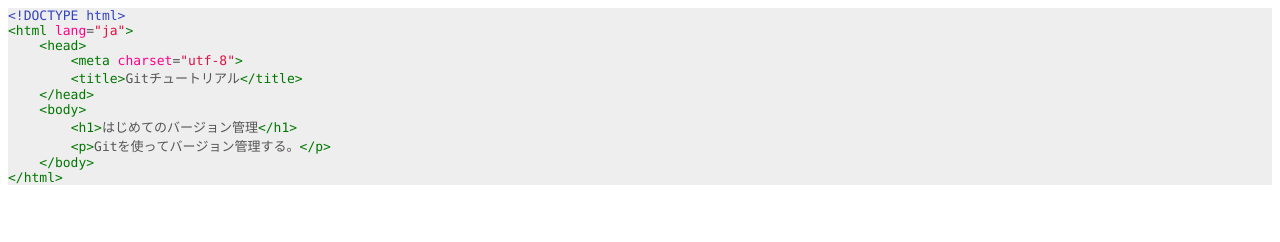
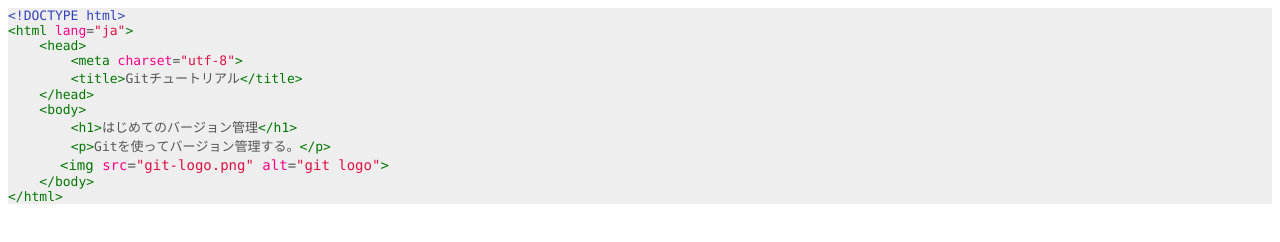
Before and after one commit to k7tanaka7/first-git, a plain HTML site: page index.html in a window 1280 px wide. Drawn offline with Linux system fonts and the light colour scheme.

Commit message:
add git-logo image

```diff
--- a/index.html
+++ b/index.html
@@ -10,12 +10,15 @@
     p.p1 {margin: 0.0px 0.0px 0.0px 0.0px; line-height: 18.0px; font: 13.0px Menlo; color: #3344bb; -webkit-text-stroke: #3344bb; background-color: #eeeeee}
     p.p2 {margin: 0.0px 0.0px 0.0px 0.0px; line-height: 18.0px; font: 13.0px Menlo; color: #007700; -webkit-text-stroke: #007700; background-color: #eeeeee}
     p.p3 {margin: 0.0px 0.0px 0.0px 0.0px; line-height: 18.0px; font: 13.0px Menlo; color: #555555; -webkit-text-stroke: #555555; background-color: #eeeeee}
+    p.p4 {margin: 0.0px 0.0px 0.0px 0.0px; line-height: 18.0px; font: 14.0px Menlo; color: #dd1144; -webkit-text-stroke: #dd1144; background-color: #eeeeee}
     span.s1 {font-kerning: none}
     span.s2 {font-kerning: none; color: #555555; -webkit-text-stroke: 0px #555555}
     span.s3 {font-kerning: none; color: #ff0088; -webkit-text-stroke: 0px #ff0088}
     span.s4 {font-kerning: none; color: #dd1144; -webkit-text-stroke: 0px #dd1144}
     span.s5 {font-kerning: none; color: #007700; -webkit-text-stroke: 0px #007700}
     span.s6 {font: 13.0px 'Hiragino Sans'; font-kerning: none}
+    span.s7 {font: 13.0px 'Hiragino Sans'; font-kerning: none; color: #007700; -webkit-text-stroke: 0px #007700}
+    span.Apple-tab-span {white-space:pre}
   </style>
 </head>
 <body>
@@ -28,6 +31,7 @@
 <p class="p2"><span class="s2"><span class="Apple-converted-space">    </span></span><span class="s1">&lt;body&gt;</span></p>
 <p class="p3"><span class="s1"><span class="Apple-converted-space">        </span></span><span class="s5">&lt;h1&gt;</span><span class="s6">はじめてのバージョン管理</span><span class="s5">&lt;/h1&gt;</span></p>
 <p class="p3"><span class="s1"><span class="Apple-converted-space">        </span></span><span class="s5">&lt;p&gt;</span><span class="s1">Git</span><span class="s6">を使ってバージョン管理する。</span><span class="s5">&lt;/p&gt;</span></p>
+<p class="p4"><span class="s7"><span class="Apple-tab-span">	</span>　　</span><span class="s5">&lt;img</span><span class="s2"> </span><span class="s3">src</span><span class="s2">=</span><span class="s1">"git-logo.png"</span><span class="s2"> </span><span class="s3">alt</span><span class="s2">=</span><span class="s1">"git logo"</span><span class="s5">&gt;</span></p>
 <p class="p2"><span class="s2"><span class="Apple-converted-space">    </span></span><span class="s1">&lt;/body&gt;</span></p>
 <p class="p2"><span class="s1">&lt;/html&gt;</span></p>
 </body>
```
Also changed, not shown: git-logo.png (added).
